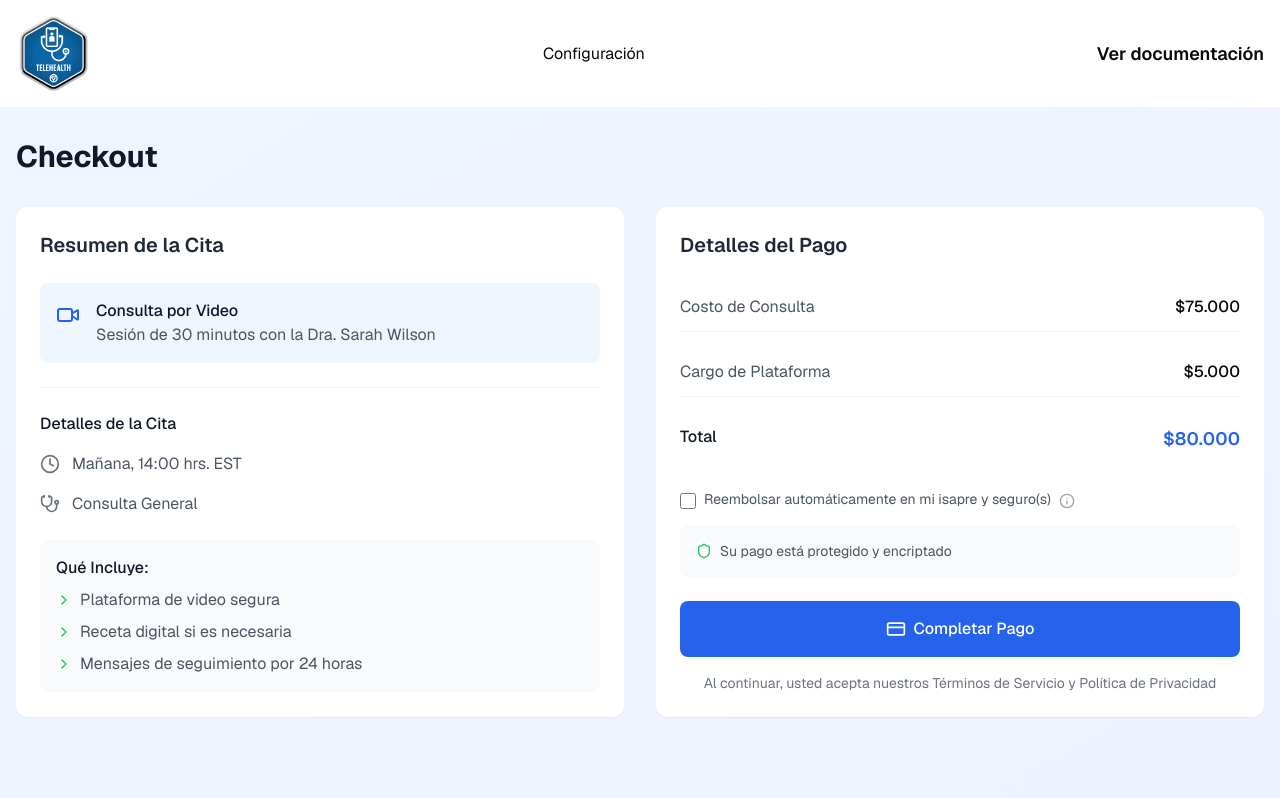
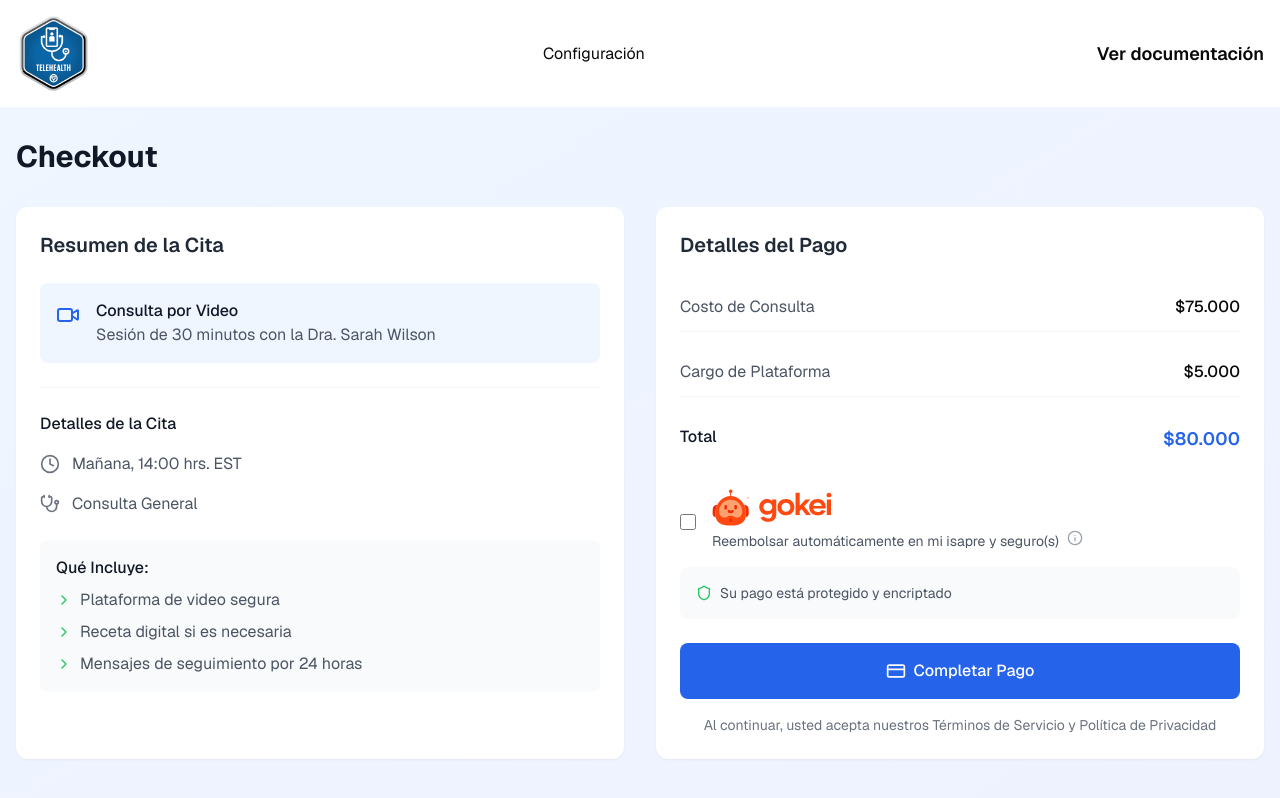
Before and after one commit to gokeigo/spot-integration-example, a Next.js app: page / in a window 1280 px wide. Built offline with nearby package versions, Linux system fonts and the light colour scheme; no server answers.

Commit message:
🎨 add Gokei branding on checkbox

```diff
--- a/src/components/features/checkout.tsx
+++ b/src/components/features/checkout.tsx
@@ -12,13 +12,17 @@ import {
   TooltipTrigger,
 } from "~/components/ui/tooltip";
 import { type GokeiIsUserSubscribedResponse } from "~/types/gokei-spot";
+import GokeiLogo from "~/assets/gokei-logo.svg";
+import Image from "next/image";
 
 export const Checkout = () => {
   const [patient, setPatient] = useAtom(patientAtom);
   const [isChecked, setIsChecked] = useState(false);
   const [tooltipOpen, setTooltipOpen] = useState(false);
   const [isLoading, setIsLoading] = useState(false);
-  const [isSubscribed, setIsSubscribed] = useState<boolean | undefined>(undefined);
+  const [isSubscribed, setIsSubscribed] = useState<boolean | undefined>(
+    undefined,
+  );
 
   const basePrice = 75000;
   const platformFee = 5000;
@@ -104,7 +108,7 @@ export const Checkout = () => {
         </div>
 
         <div className="mb-6">
-          <div className="mb-4 flex items-center gap-2">
+          <div className="mb-4 flex items-center gap-4">
             <input
               type="checkbox"
               id="insurance-checkbox"
@@ -112,19 +116,27 @@ export const Checkout = () => {
               onChange={handleCheckboxChange}
               className="mt-1 h-4 w-4 rounded border-gray-300"
             />
+            <div className="flex items-center gap-2">
               <label
                 htmlFor="insurance-checkbox"
-              className="text-sm text-gray-600"
+                className="inline-flex flex-col text-sm text-gray-600"
               >
+                <Image
+                  src={GokeiLogo}
+                  alt="Gokei Logo"
+                  width={120}
+                  height={120}
+                  unoptimized
+                />
+                <span>
                   Reembolsar automáticamente en mi isapre y seguro(s)
-            </label>
                   <TooltipProvider delayDuration={100}>
                     <Tooltip open={tooltipOpen} onOpenChange={setTooltipOpen}>
                       {/* Make the tooltip responsive */}
                       <TooltipTrigger asChild>
                         <button
                           onClick={() => setTooltipOpen(!tooltipOpen)}
-                    className="mt-1 text-gray-400 hover:text-gray-600"
+                          className="ml-2 mt-1 text-gray-400 hover:text-gray-600"
                         >
                           <Info className="h-4 w-4" />
                         </button>
@@ -132,13 +144,17 @@ export const Checkout = () => {
                       <TooltipContent>
                         <div className="max-w-sm">
                           <p className="text-sm">
-                      Acepto el servicio de reembolsos de Gokei, quienes me informarán
-                      por email o WhatsApp el status de mi reembolso.
+                            Acepto el servicio de reembolsos de Gokei, quienes
+                            me informarán por email o WhatsApp el status de mi
+                            reembolso.
                           </p>
                         </div>
                       </TooltipContent>
                     </Tooltip>
                   </TooltipProvider>
+                </span>
+              </label>
+            </div>
           </div>
 
           <div className="rounded-lg bg-gray-50 p-4">
```
Lines whose indentation alone changed are shown as unchanged.
